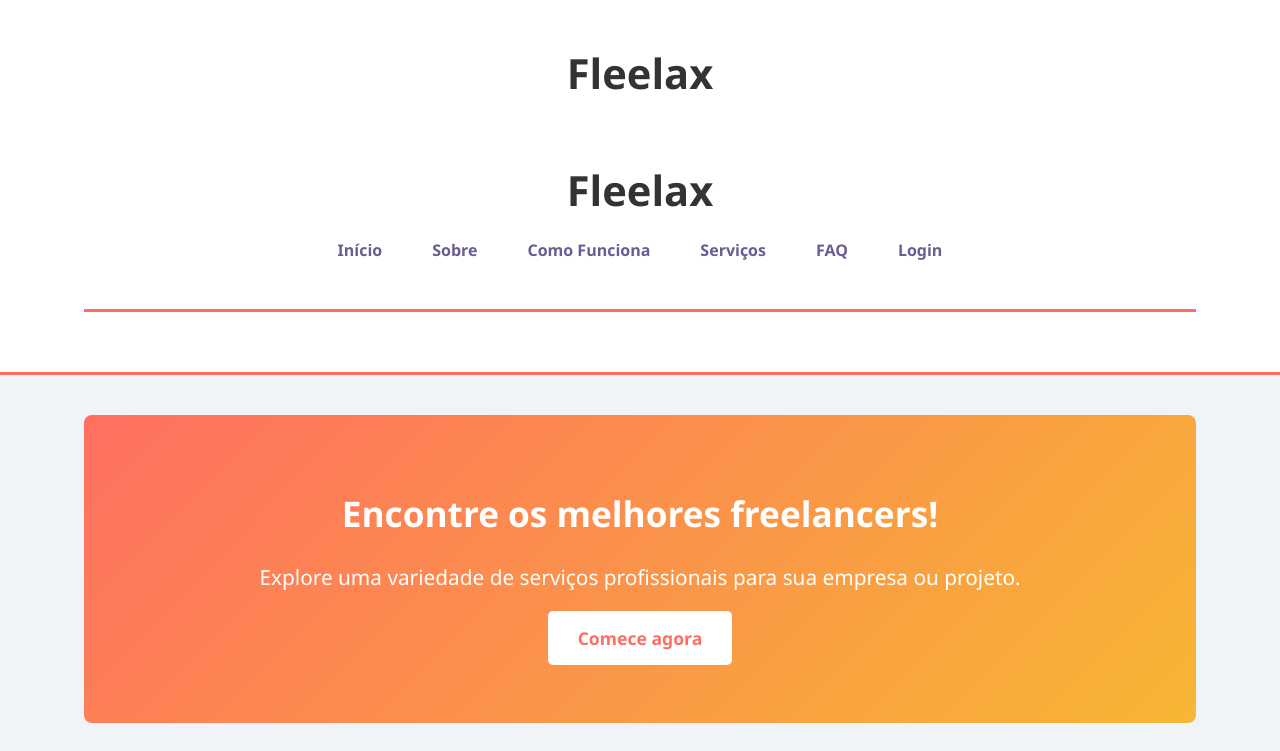
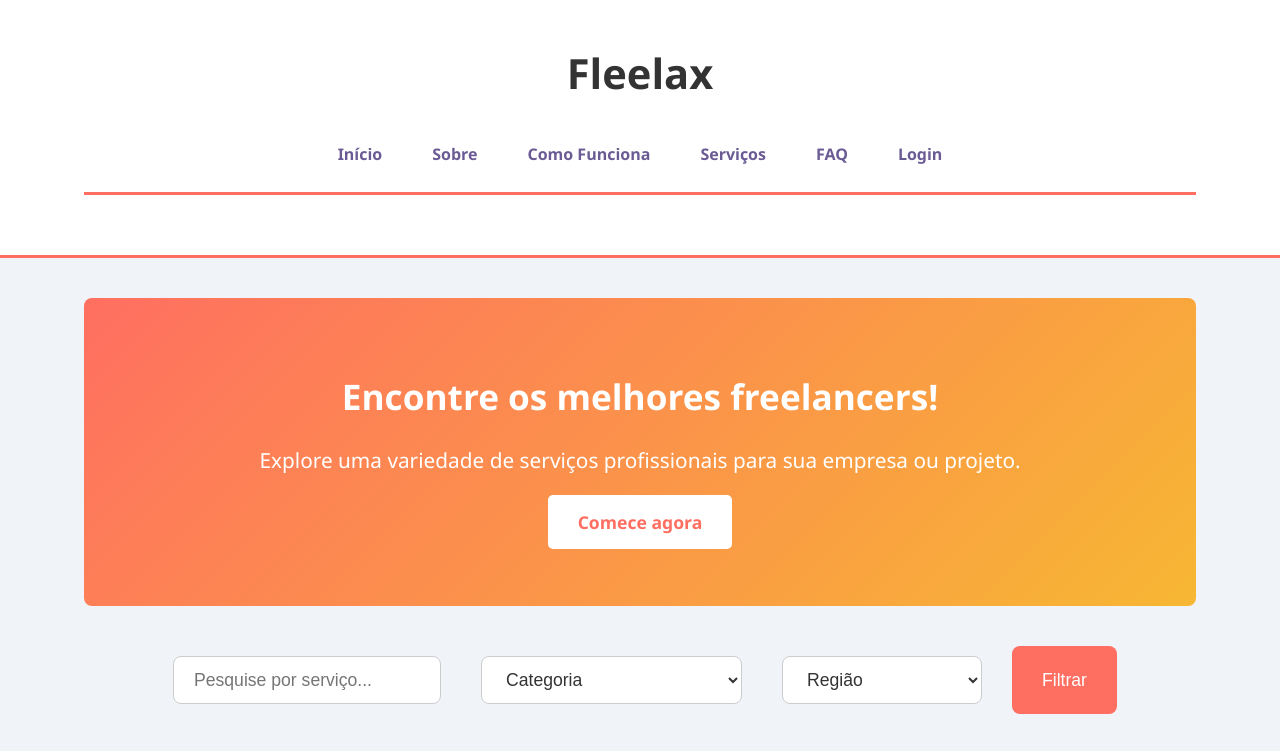
Before and after one commit to fleelax/github.io, a plain HTML site: page index.html in a window 1280 px wide. Shown: the top 751 px of the page. Drawn offline with Linux system fonts and the light colour scheme.

Commit message:
Update index.html

```diff
--- a/index.html
+++ b/index.html
@@ -271,8 +271,6 @@
     <div class="container">
       <h1>Fleelax</h1>
       <header>
-  <div class="container">
-    <h1>Fleelax</h1>
     <nav>
       <a href="index.html">Início</a>
       <a href="sobre.html">Sobre</a>
@@ -283,9 +281,6 @@
     </nav>
   </div>
 </header>
-    </div>
-  </header>
-
   <div class="container">
     <!-- Hero Section -->
     <section class="hero">
```
